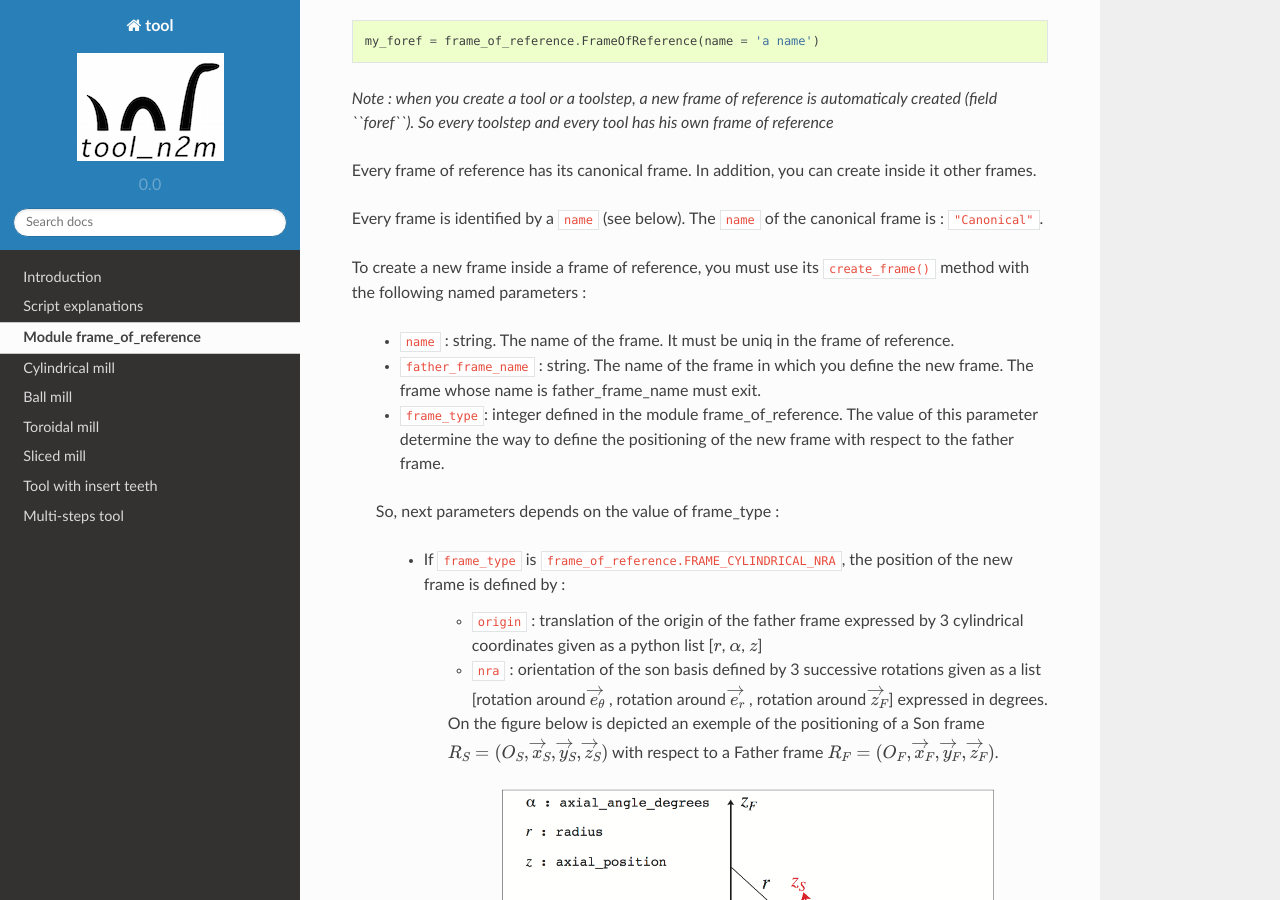
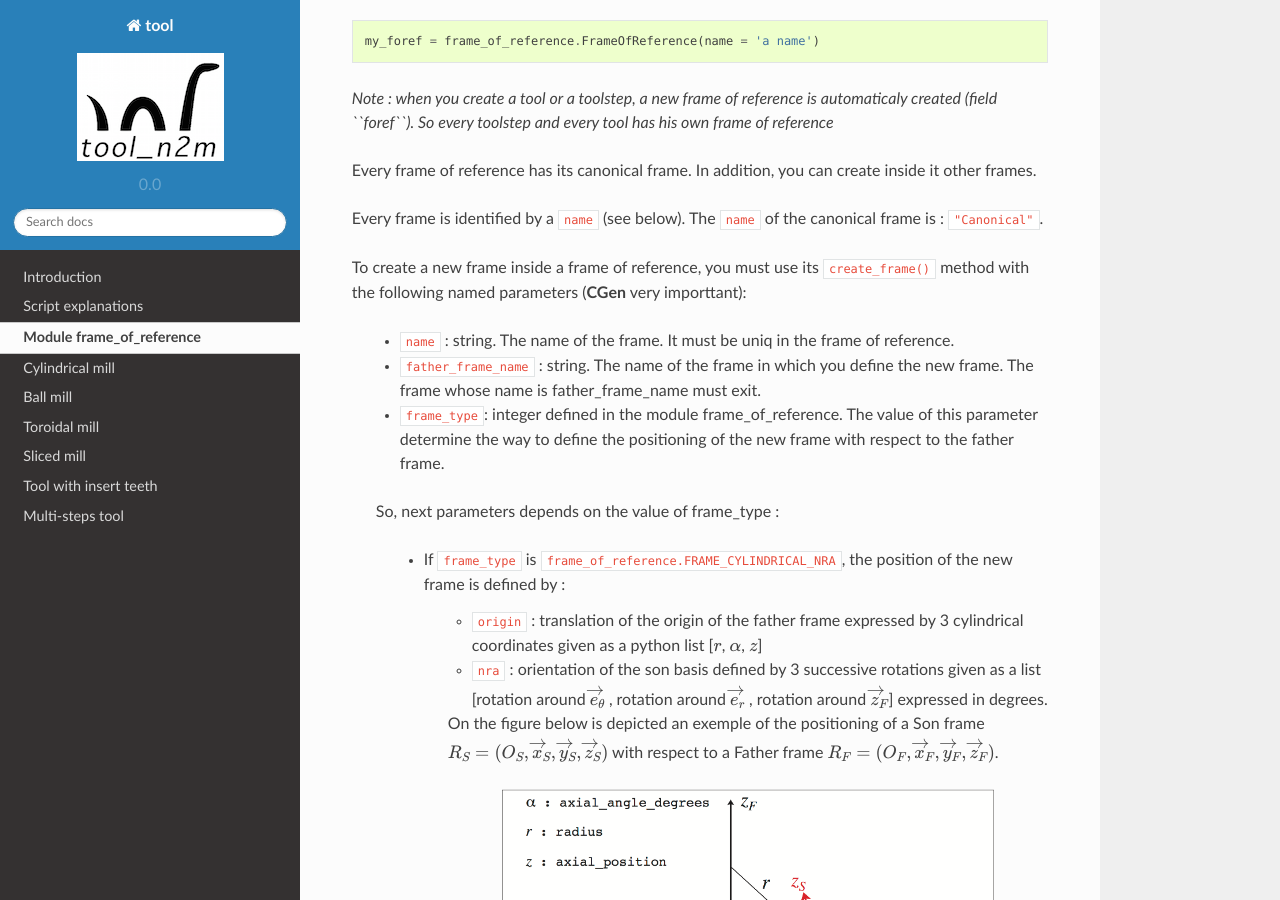
Before and after one commit to cgengembre/tool, a Sphinx documentation site: the page built from sphinxdocs/source/module_FoR.rst, in a window 1280 px wide and 900 px high, scrolled down 500 px. Built offline with Sphinx 7.4.7 and the Read the Docs theme 2.0.0, drawn with Linux system fonts in a browser that asks for light colours; formulas are drawn with MathJax 3.

```diff
--- a/sphinxdocs/source/module_FoR.rst
+++ b/sphinxdocs/source/module_FoR.rst
@@ -24,7 +24,7 @@ Every frame of reference has its canonical frame. In addition, you can create in
 
 Every frame is identified by a ``name`` (see below). The ``name`` of the canonical frame is : ``"Canonical"``.
 
-To create a new frame inside a frame of reference, you must use its ``create_frame()`` method with the following named parameters :
+To create a new frame inside a frame of reference, you must use its ``create_frame()`` method with the following named parameters (**CGen** very importtant):
 
     * ``name`` : string. The name of the frame. It must be uniq in the frame of reference.
     * ``father_frame_name`` : string. The name of the frame in which you define the new frame. The frame whose name is father_frame_name must exit.
```
